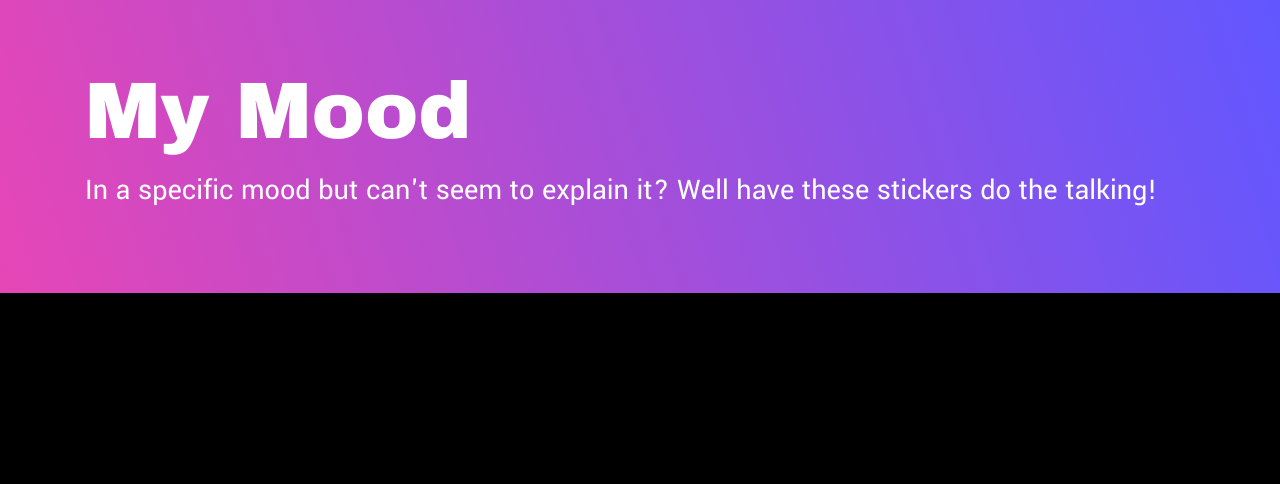
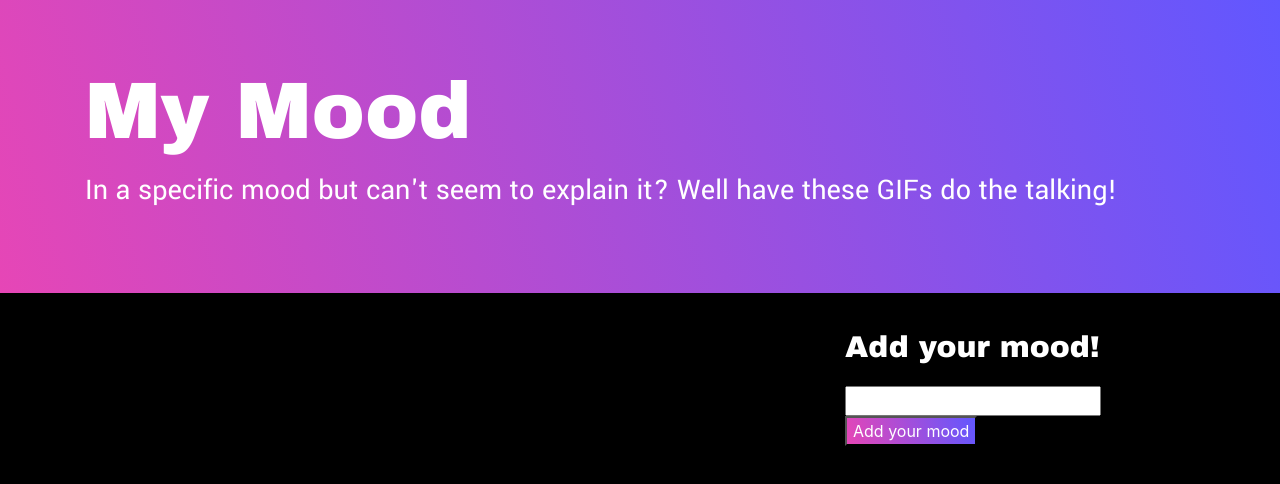
Before and after one commit to EvaH98/GifTastic, a plain HTML site: page index.html in a window 1280 px wide. Drawn offline with nearby package versions, Linux system fonts and the light colour scheme.

Commit message:
Added some javascript

```diff
--- a/assets/css/style.css
+++ b/assets/css/style.css
@@ -5,6 +5,11 @@ body {
 
 #jumbo {
 	    background-image: linear-gradient(73deg,#e646b6,#6157ff);
+}
+
+#add-mood {
+	background-image: linear-gradient(73deg,#e646b6,#6157ff);
+	color: white;
 }
 
 .display-4, .lead {
@@ -16,7 +21,12 @@ body {
 	font-size: 80px;
 }
 
-.lead {
+.lead, #moodbar {
 	font-family: 'Yantramanav', sans-serif;
 	font-size: 30px;
 }
+
+#moodbar {
+	font-size: 30px;
+	font-family: 'Archivo Black', sans-serif;
+}
--- /dev/null
+++ b/assets/javascript/app.js
@@ -0,0 +1,11 @@
+//Initial Array of moods
+
+var moods = ["Happy", "Sad", "Angry", "Hungry"]
+
+//This function will re-render the HTML to display the appropriate content
+function displayMoodGifs() {
+
+	var mood = $(this).attr("data-name");
+	var queryURL = "https://api.giphy.com/v1/gifs/search?api_key=nRm8yx7PNmCAqAcIMSRMnye9fP48tV4y" + mood + "&limit=10&offset=0&lang=en";
+
+}
--- a/index.html
+++ b/index.html
@@ -10,9 +10,37 @@
 	<div class="jumbotron jumbotron-fluid" id="jumbo">
   		<div class="container">
     		<h1 class="display-4">My Mood</h1>
-    		<p class="lead">In a specific mood but can't seem to explain it? Well have these stickers do the talking!</p>
+    		<p class="lead">In a specific mood but can't seem to explain it? Well have these GIFs do the talking!</p>
   		</div>
-</div>
+	</div>
+
+	<div class="container">
+		<div class="row">
+			<div class="col-8">
+
+
+			</div>
+
+			<div class="col-4">
+
+			 	<form id="mood-form">
+      				<p id="moodbar">Add your mood!<p>
+      				<input type="text" id="mood-input">
+
+      				<!-- Button triggers new mood to be added -->
+      				<input id="add-mood" type="submit" value="Add your mood">
+    			</form>
+
+			</div>
+
+		</div>
+	</div>
+
+
+
+
+<script src="https://code.jquery.com/jquery-3.3.1.js" integrity="sha256-2Kok7MbOyxpgUVvAk/HJ2jigOSYS2auK4Pfzbm7uH60=" crossorigin="anonymous"></script>
+<script src="assets/javascript/app.js" "></script>
 
 </body>
 </html>
```
Also changed, not shown: 2 other files.
